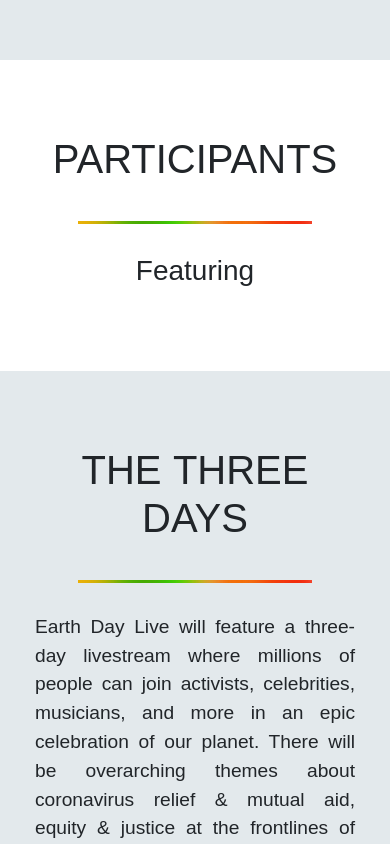
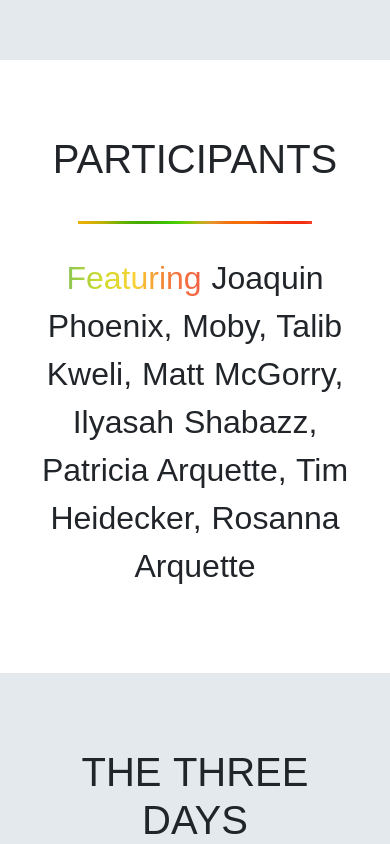
Before and after one commit to fightforthefuture/earth-day-live, a Nuxt app: page / in a window 390 px wide. Shown: the part 1440-2284 px from the top of the page. Built offline with nearby package versions, Linux system fonts and the light colour scheme; a web font is replaced by a local one.

Commit message:
added intial participants list and improved FAQ design

```diff
--- a/components/FAQsSection.vue
+++ b/components/FAQsSection.vue
@@ -47,7 +47,8 @@
 
 <style scoped>
   #faqs {
-    background-color: #fff;
+    background-color: #190825;
+    color: #fff;
     padding: 75px 20px;
     text-align: center;
   }
@@ -58,7 +59,7 @@
   }
 
   .btn-secondary {
-    color: #000;
+    color: #fff;
     background: none;
     border: none;
   }
@@ -72,8 +73,14 @@
     border: none;
     box-shadow: none;
   }
+  .card {
+    border: none;
+  }
 
-  .card-text {
+  .card-body {
     text-align: justify;
+    background-color: #190825;
+    color: #fff;
+    border: none;
   }
 </style>
--- a/components/ParticipantsSection.vue
+++ b/components/ParticipantsSection.vue
@@ -1,12 +1,15 @@
 <template>
   <section id="participants">
-    <h1 class="section-title">
-      {{ translate.title }}
-    </h1>
-    <img class="separator" src="~assets/images/separator.jpg" :alt="$t('getInvolved.common.separatorAlt')" />
-    <h3 class="participants-list">
-      <span class="featuring">{{ translate.featuring }}</span>
-    </h3>
+    <div class="col-md-6 offset-md-3">
+      <h1 class="section-title">
+        {{ translate.title }}
+      </h1>
+      <img class="separator" src="~assets/images/separator.jpg" :alt="$t('getInvolved.common.separatorAlt')" />
+      <h2 class="participants-list">
+        <span class="featuring">{{ translate.featuring }}</span>
+        {{ translate.participantList }}
+      </h2>
+    </div>
   </section>
 </template>
 
@@ -31,4 +34,12 @@
     text-align: center;
     text-transform: uppercase;
   }
+  .featuring {
+    background: -webkit-linear-gradient(right, #f26146, #f47d3a, #f8d233, #cbdb2a, #88c656);
+    -webkit-background-clip: text;
+    -webkit-text-fill-color: transparent;
+  }
+  .participants-list {
+    line-height: 1.5em;
+  }
 </style>
--- a/i18n/en.json
+++ b/i18n/en.json
@@ -15,7 +15,8 @@
     },
     "participants": {
       "title": "Participants",
-      "featuring": "Featuring"
+      "featuring": "Featuring",
+      "participantList": "Joaquin Phoenix, Moby, Talib Kweli, Matt McGorry, Ilyasah Shabazz, Patricia Arquette, Tim Heidecker, Rosanna Arquette"
     },
     "theThreeDays": {
       "title": "The Three Days",
```
